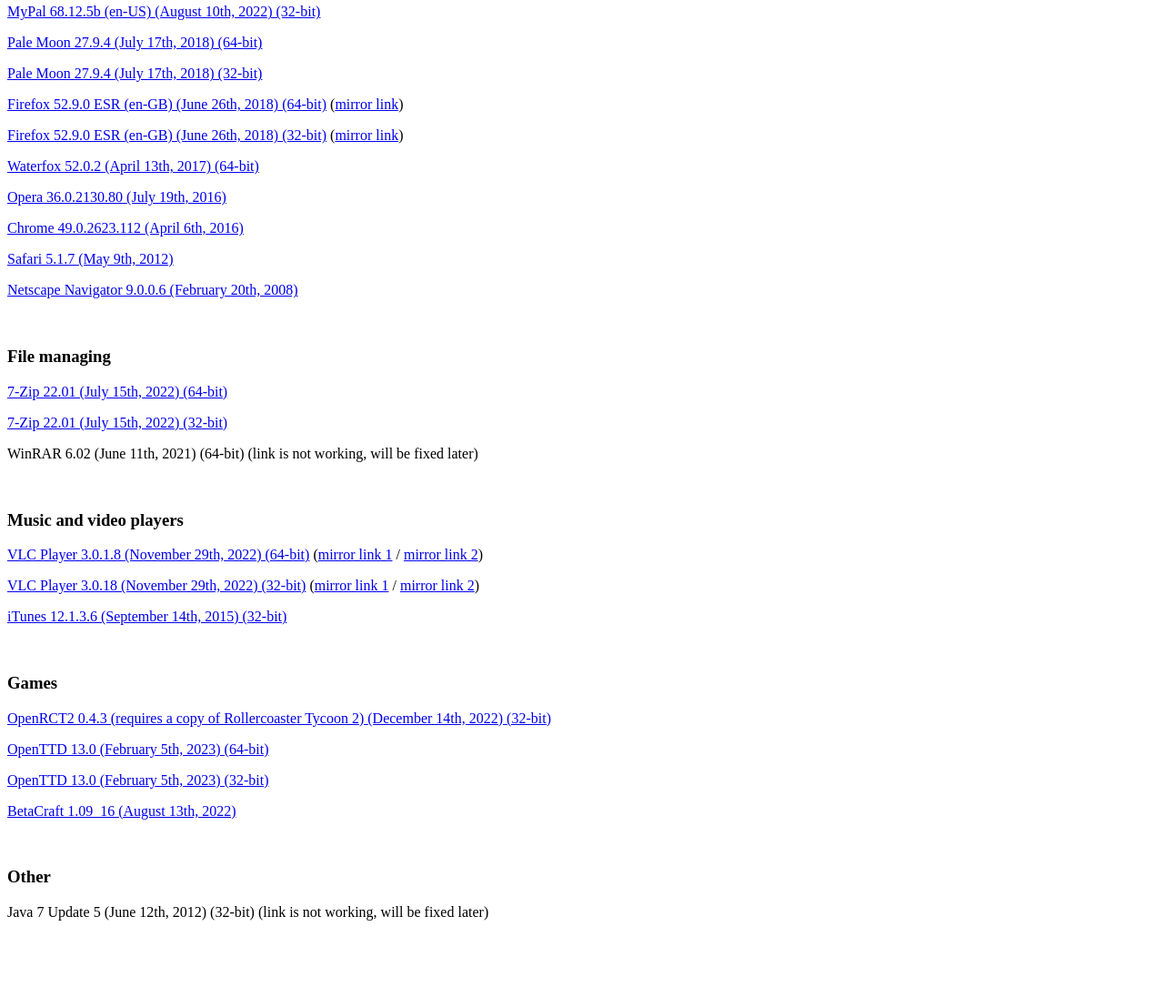
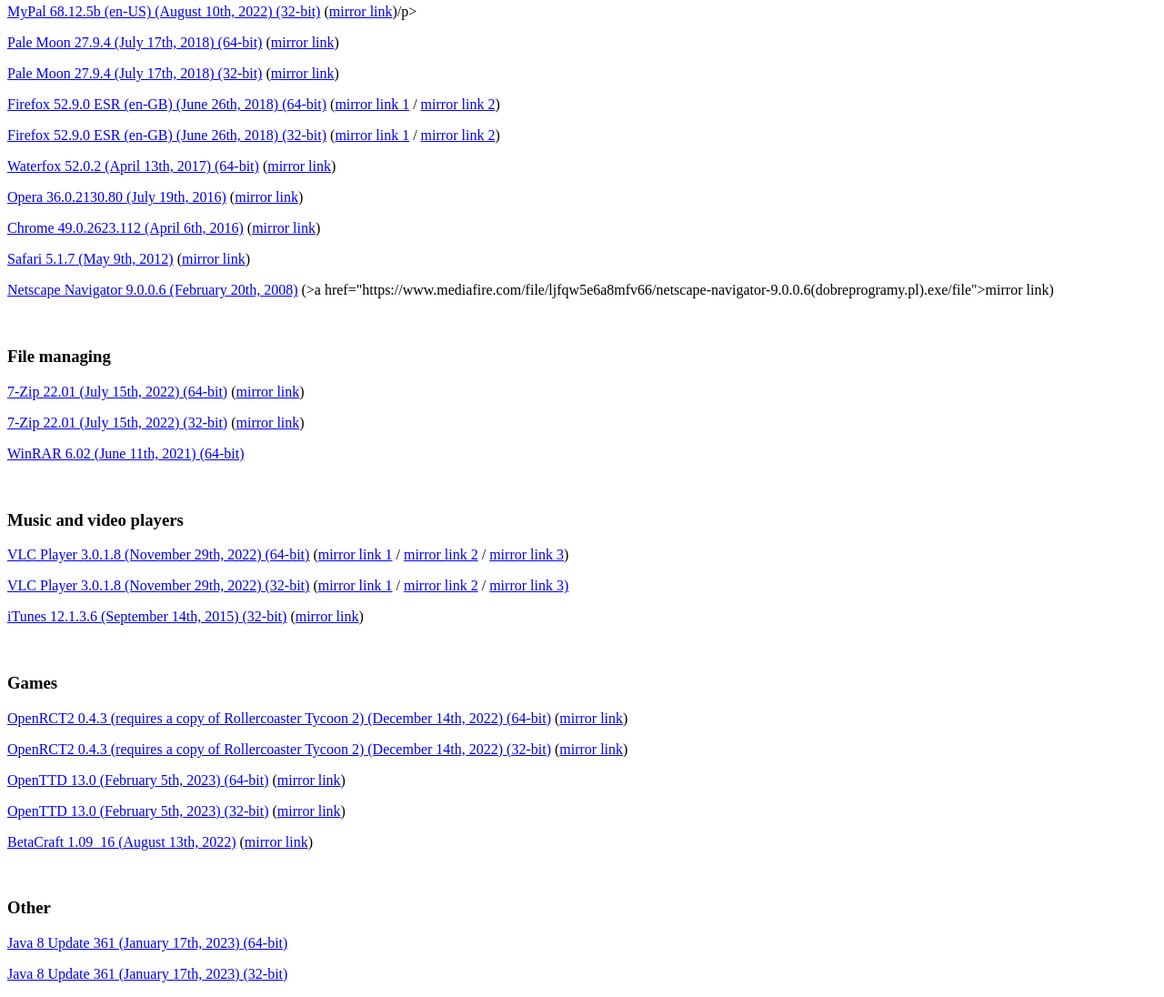
Before and after one commit to maxthefox1632/maxthefox1632.github.io, a plain HTML site: page programs/windowsvista/index.html in a window 1280 px wide. Shown: the part 210-1306 px from the top of the page at 91% size. Before the commit the page ends 1238 px from the top, so only its background shows below. Drawn offline with Linux system fonts and the light colour scheme.

Commit message:
Update index.html

```diff
--- a/programs/windowsvista/index.html
+++ b/programs/windowsvista/index.html
@@ -9,34 +9,36 @@
    <h2><a href="/programs">List of the programs for other operating systems</a></h2>
    <h1>Below is a list of programs and download links to them for Windows Vista:</h1>
    <h3>Browsers</h3>
-   <p><a href="https://github.com/Feodor2/Mypal68/releases/download/68.12.5b/mypal-68.12.5.en-US.win32.zip">MyPal 68.12.5b (en-US) (August 10th, 2022) (32-bit)</a></p>
-   <p><a href="https://archive.palemoon.org/palemoon/27.x/27.9.4/palemoon-27.9.4.win64.installer.exe">Pale Moon 27.9.4 (July 17th, 2018) (64-bit)</a></p>
-   <p><a href="https://archive.palemoon.org/palemoon/27.x/27.9.4/palemoon-27.9.4.win32.installer.exe">Pale Moon 27.9.4 (July 17th, 2018) (32-bit)</a></p>
-   <p><a href="https://archive.mozilla.org/pub/firefox/releases/52.9.0esr/win64/en-GB/Firefox%20Setup%2052.9.0esr.exe">Firefox 52.9.0 ESR (en-GB) (June 26th, 2018) (64-bit)</a> (<a href="https://ftp.mozilla.org/pub/firefox/releases/52.9.0esr/win64/en-GB/Firefox%20Setup%2052.9.0esr.exe">mirror link</a>)</p>
-   <p><a href="https://archive.mozilla.org/pub/firefox/releases/52.9.0esr/win32/en-GB/Firefox%20Setup%2052.9.0esr.exe">Firefox 52.9.0 ESR (en-GB) (June 26th, 2018) (32-bit)</a> (<a href="https://ftp.mozilla.org/pub/firefox/releases/52.9.0esr/win32/en-GB/Firefox%20Setup%2052.9.0esr.exe">mirror link</a>)</p>
-   <p><a href="https://cdn.waterfox.net/releases/win64/installer/Waterfox%2052.0.2%20Setup.exe">Waterfox 52.0.2 (April 13th, 2017) (64-bit)</a></p>
-   <p><a href="https://archive.org/download/opera-36.0.2130.80-last-version-for-the-windows-xp-and-vista/Opera_winxpvista_36.0.2130.80_Setup.exe">Opera 36.0.2130.80 (July 19th, 2016)</a></p>
-   <p><a href="https://archive.org/download/49.0.2623.112ChromeInstaller/49.0.2623.112_chrome_installer.exe">Chrome 49.0.2623.112 (April 6th, 2016)</a></p>
-   <p><a href="https://archive.org/download/safari-5.1.7-windows/5.1.7_SafariSetup.exe">Safari 5.1.7 (May 9th, 2012)</a></p>
-   <p><a href="https://download.dpcdn.pl/internet/netscape-navigator-9.0.0.6(dobreprogramy.pl).exe">Netscape Navigator 9.0.0.6 (February 20th, 2008)</a></p>
+   <p><a href="https://github.com/Feodor2/Mypal68/releases/download/68.12.5b/mypal-68.12.5.en-US.win32.zip">MyPal 68.12.5b (en-US) (August 10th, 2022) (32-bit)</a> (<a href="https://www.mediafire.com/file/8y3922c8g7tw1ou/mypal-68.12.5.en-US.win32.zip/file">mirror link</a>)/p>
+   <p><a href="https://archive.palemoon.org/palemoon/27.x/27.9.4/palemoon-27.9.4.win64.installer.exe">Pale Moon 27.9.4 (July 17th, 2018) (64-bit)</a> (<a href="https://www.mediafire.com/file/xvgok1fqrzmy5b9/palemoon-27.9.4.win64.installer.exe/file">mirror link</a>)</p>
+   <p><a href="https://archive.palemoon.org/palemoon/27.x/27.9.4/palemoon-27.9.4.win32.installer.exe">Pale Moon 27.9.4 (July 17th, 2018) (32-bit)</a> (<a href="https://www.mediafire.com/file/9czlz88ngvlq77h/palemoon-27.9.4.win32.installer.exe/file">mirror link</a>)</p>
+   <p><a href="https://archive.mozilla.org/pub/firefox/releases/52.9.0esr/win64/en-GB/Firefox%20Setup%2052.9.0esr.exe">Firefox 52.9.0 ESR (en-GB) (June 26th, 2018) (64-bit)</a> (<a href="https://ftp.mozilla.org/pub/firefox/releases/52.9.0esr/win64/en-GB/Firefox%20Setup%2052.9.0esr.exe">mirror link 1</a> / <a href="https://www.mediafire.com/file/86m10x7btbbmkug/Firefox+Setup+52.9.0esr.exe/file">mirror link 2</a>)</p>
+   <p><a href="https://archive.mozilla.org/pub/firefox/releases/52.9.0esr/win32/en-GB/Firefox%20Setup%2052.9.0esr.exe">Firefox 52.9.0 ESR (en-GB) (June 26th, 2018) (32-bit)</a> (<a href="https://ftp.mozilla.org/pub/firefox/releases/52.9.0esr/win32/en-GB/Firefox%20Setup%2052.9.0esr.exe">mirror link 1</a> / <a href="https://www.mediafire.com/file/xhucicnid0oxhw9/Firefox+Setup+52.9.0esr(1).exe/file">mirror link 2</a>)</p>
+   <p><a href="https://cdn.waterfox.net/releases/win64/installer/Waterfox%2052.0.2%20Setup.exe">Waterfox 52.0.2 (April 13th, 2017) (64-bit)</a> (<a href="https://www.mediafire.com/file/43n9npfrdhyxk0n/Waterfox+52.0.2+Setup.exe/file">mirror link</a>)</p>
+   <p><a href="https://archive.org/download/opera-36.0.2130.80-last-version-for-the-windows-xp-and-vista/Opera_winxpvista_36.0.2130.80_Setup.exe">Opera 36.0.2130.80 (July 19th, 2016)</a> (<a href="https://www.mediafire.com/file/tm6kx15luznkhur/Opera_winxpvista_36.0.2130.80_Setup.exe/file">mirror link</a>)</p>
+   <p><a href="https://archive.org/download/49.0.2623.112ChromeInstaller/49.0.2623.112_chrome_installer.exe">Chrome 49.0.2623.112 (April 6th, 2016)</a> (<a href="https://www.mediafire.com/file/hsmky4ki036tugc/49.0.2623.112_chrome_installer.exe/file">mirror link</a>)</p>
+   <p><a href="https://archive.org/download/safari-5.1.7-windows/5.1.7_SafariSetup.exe">Safari 5.1.7 (May 9th, 2012)</a> (<a href="https://www.mediafire.com/file/5vx0yzr5lbpw3di/5.1.7_SafariSetup.exe/file">mirror link</a>)</p>
+   <p><a href="https://download.dpcdn.pl/internet/netscape-navigator-9.0.0.6(dobreprogramy.pl).exe">Netscape Navigator 9.0.0.6 (February 20th, 2008)</a> (>a href="https://www.mediafire.com/file/ljfqw5e6a8mfv66/netscape-navigator-9.0.0.6(dobreprogramy.pl).exe/file">mirror link</a>)</p>
    <br>
    <h3>File managing</h3>
-   <p><a href="https://www.7-zip.org/a/7z2201-x64.exe">7-Zip 22.01 (July 15th, 2022) (64-bit)</a></p>
-   <p><a href="https://www.7-zip.org/a/7z2201.exe">7-Zip 22.01 (July 15th, 2022) (32-bit)</a></p>
-   <p>WinRAR 6.02 (June 11th, 2021) (64-bit) (link is not working, will be fixed later)</p>
+   <p><a href="https://www.7-zip.org/a/7z2201-x64.exe">7-Zip 22.01 (July 15th, 2022) (64-bit)</a> (<a href="https://www.mediafire.com/file/h7jtrnprzxkqqti/7z2201-x64.exe/file">mirror link</a>)</p>
+   <p><a href="https://www.7-zip.org/a/7z2201.exe">7-Zip 22.01 (July 15th, 2022) (32-bit)</a> (<a href="https://www.mediafire.com/file/igh3gbcqbhn5894/7z2201.exe/file">mirror link</a>)</p>
+   <p><a href="https://www.mediafire.com/file/b1roc8rf13ckh7n/winrar-x64-602.exe/file">WinRAR 6.02 (June 11th, 2021) (64-bit)</a></p>
    <br>
    <h3>Music and video players</h3>
-   <p><a href="https://ftp.icm.edu.pl/pub/video/vlc/vlc/3.0.18/win64/vlc-3.0.18-win64.exe">VLC Player 3.0.1.8 (November 29th, 2022) (64-bit)</a> (<a href="http://ftp.osuosl.org/pub/videolan/vlc/3.0.18/win64/vlc-3.0.18-win64.exe">mirror link 1</a> / <a href="http://ftp.aarnet.edu.au/pub/videolan/vlc/3.0.18/win64/vlc-3.0.18-win64.exe">mirror link 2</a>)</p>
-   <p><a href="https://ftp.icm.edu.pl/pub/video/vlc/vlc/3.0.18/win32/vlc-3.0.18-win32.exe">VLC Player 3.0.18 (November 29th, 2022) (32-bit)</a> (<a href="http://ftp.osuosl.org/pub/videolan/vlc/3.0.18/win32/vlc-3.0.18-win32.exe">mirror link 1</a> / <a href="http://ftp.aarnet.edu.au/pub/videolan/vlc/3.0.18/win32/vlc-3.0.18-win32.exe">mirror link 2</a>)</p>
-   <p><a href="https://archive.org/download/i-tunes-setup-12.1.3.6-windows-xp-32-bit/iTunesSetup%2012.1.3.6%20%28Windows%20XP%29.exe">iTunes 12.1.3.6 (September 14th, 2015) (32-bit)</a></p>
+   <p><a href="https://ftp.icm.edu.pl/pub/video/vlc/vlc/3.0.18/win64/vlc-3.0.18-win64.exe">VLC Player 3.0.1.8 (November 29th, 2022) (64-bit)</a> (<a href="http://ftp.osuosl.org/pub/videolan/vlc/3.0.18/win64/vlc-3.0.18-win64.exe">mirror link 1</a> / <a href="http://ftp.aarnet.edu.au/pub/videolan/vlc/3.0.18/win64/vlc-3.0.18-win64.exe">mirror link 2</a> / <a href="https://www.mediafire.com/file/n0m7dinjn59gjrr/vlc-3.0.18-win64.exe/file">mirror link 3</a>)</p>
+   <p><a href="https://ftp.icm.edu.pl/pub/video/vlc/vlc/3.0.18/win32/vlc-3.0.18-win32.exe">VLC Player 3.0.1.8 (November 29th, 2022) (32-bit)</a> (<a href="http://ftp.osuosl.org/pub/videolan/vlc/3.0.18/win32/vlc-3.0.18-win32.exe">mirror link 1</a> / <a href="http://ftp.aarnet.edu.au/pub/videolan/vlc/3.0.18/win32/vlc-3.0.18-win32.exe">mirror link 2</a> / <a href="https://www.mediafire.com/file/33vfxljc8mo9ms9/vlc-3.0.18-win32.exe/file">mirror link 3)</p>
+   <p><a href="https://archive.org/download/i-tunes-setup-12.1.3.6-windows-xp-32-bit/iTunesSetup%2012.1.3.6%20%28Windows%20XP%29.exe">iTunes 12.1.3.6 (September 14th, 2015) (32-bit)</a> (<a href="https://www.mediafire.com/file/2orhk9t88tnkbv2/iTunesSetup+12.1.3.6+(Windows+XP).exe/file">mirror link</a>)</p>
    <br>
    <h3>Games</h3>
-   <p><a href="https://github.com/OpenRCT2/OpenRCT2/releases/download/v0.4.3/OpenRCT2-0.4.3-windows-installer-win32.exe">OpenRCT2 0.4.3 (requires a copy of Rollercoaster Tycoon 2) (December 14th, 2022) (32-bit)</a></p>
-   <p><a href="https://cdn.openttd.org/openttd-releases/13.0/openttd-13.0-windows-win64.exe">OpenTTD 13.0 (February 5th, 2023) (64-bit)</a></p>
-   <p><a href="https://cdn.openttd.org/openttd-releases/13.0/openttd-13.0-windows-win32.exe">OpenTTD 13.0 (February 5th, 2023) (32-bit)</a></p>
-   <p><a href="https://github.com/Moresteck/BetaCraft-Launcher-Java/releases/download/1.09_16/launcher-1.09_16.exe">BetaCraft 1.09_16 (August 13th, 2022)</a></p>
+   <p><a href="https://github.com/OpenRCT2/OpenRCT2/releases/download/v0.4.3/OpenRCT2-0.4.3-windows-installer-x64.exe">OpenRCT2 0.4.3 (requires a copy of Rollercoaster Tycoon 2) (December 14th, 2022) (64-bit)</a> (<a href="https://www.mediafire.com/file/t2uxyw0t9jn7let/OpenRCT2-0.4.3-windows-installer-x64.exe/file">mirror link</a>)</p>
+   <p><a href="https://github.com/OpenRCT2/OpenRCT2/releases/download/v0.4.3/OpenRCT2-0.4.3-windows-installer-win32.exe">OpenRCT2 0.4.3 (requires a copy of Rollercoaster Tycoon 2) (December 14th, 2022) (32-bit)</a> (<a href="https://www.mediafire.com/file/hqdl3zf82ybxnat/OpenRCT2-0.4.3-windows-installer-win32.exe/file">mirror link</a>)</p>
+   <p><a href="https://cdn.openttd.org/openttd-releases/13.0/openttd-13.0-windows-win64.exe">OpenTTD 13.0 (February 5th, 2023) (64-bit)</a> (<a href="https://www.mediafire.com/file/sha6om8oxx4tcby/openttd-13.0-windows-win64.exe/file">mirror link</a>)</p>
+   <p><a href="https://cdn.openttd.org/openttd-releases/13.0/openttd-13.0-windows-win32.exe">OpenTTD 13.0 (February 5th, 2023) (32-bit)</a> (<a href="https://www.mediafire.com/file/qwc6nawplhw2d35/openttd-13.0-windows-win32.exe/file">mirror link</a>)</p>
+   <p><a href="https://github.com/Moresteck/BetaCraft-Launcher-Java/releases/download/1.09_16/launcher-1.09_16.exe">BetaCraft 1.09_16 (August 13th, 2022)</a> (<a href="https://www.mediafire.com/file/f2jvqagvhke1psr/launcher-1.09_16.exe/file">mirror link</a>)</p>
    <br>
    <h3>Other</h3>
-   <p>Java 7 Update 5 (June 12th, 2012) (32-bit) (link is not working, will be fixed later)</p>
+   <p><a href="https://www.mediafire.com/file/hybh1jqyj0tyzmn/jre-8u361-windows-x64.exe/file">Java 8 Update 361 (January 17th, 2023) (64-bit)</a></p>
+   <p><a href="https://www.mediafire.com/file/3jurlrmkvw0l8r1/jre-8u361-windows-i586.exe/file">Java 8 Update 361 (January 17th, 2023) (32-bit)</a></p>
  </body>
 </html>
```
